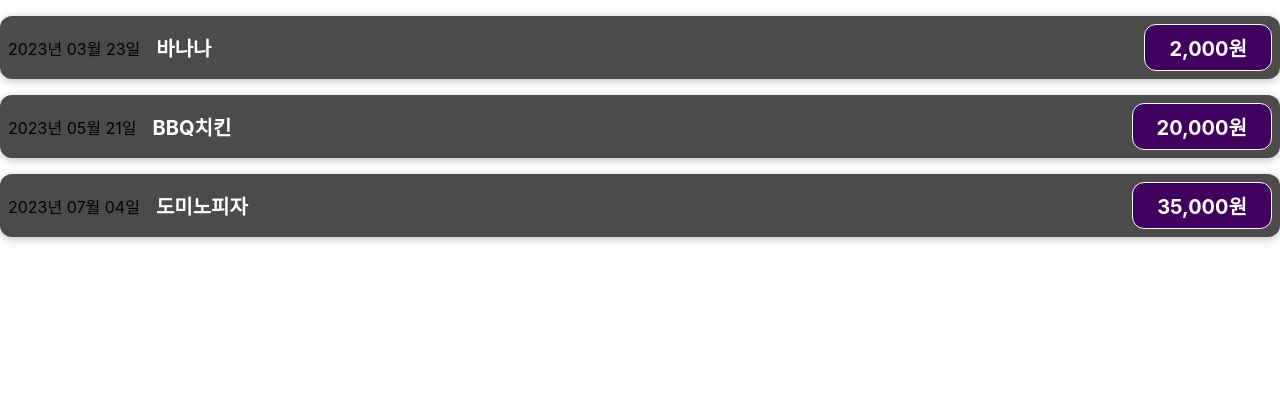
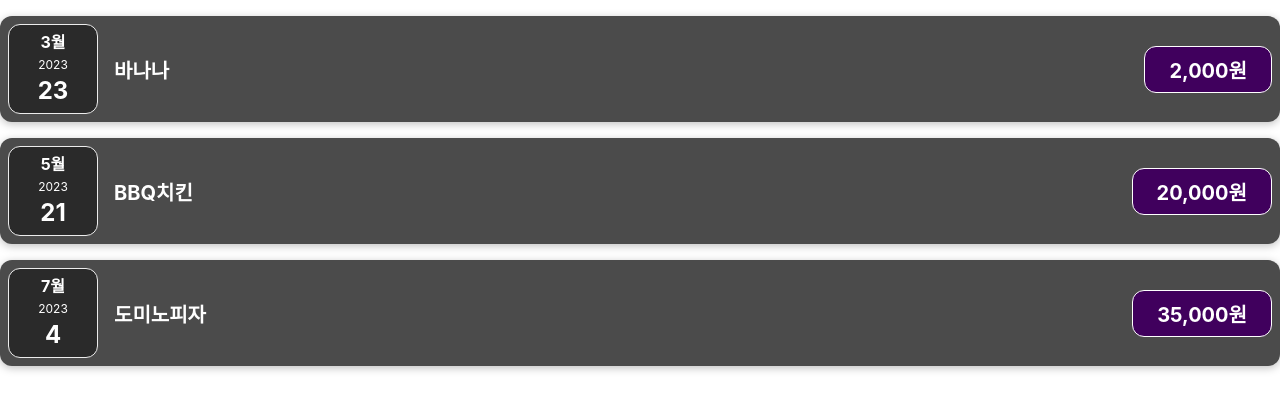
Before and after one commit to Yeom-SeungBin/react-basic-study202405, a React (Create React App) app: page / in a window 1280 px wide. Shown: the top 410 px of the page. Built offline with nearby package versions, Linux system fonts and the light colour scheme; the HTML template or start-up script is replaced by a standard one.

Commit message:
4. 컴포넌트 분할하기

```diff
--- a/package.json
+++ b/package.json
@@ -38,7 +38,10 @@
   "devDependencies": {
     "@eslint/js": "^9.1.1",
     "eslint": "^8.57.0",
+    "eslint-config-prettier": "^9.1.0",
+    "eslint-plugin-prettier": "^5.1.3",
     "eslint-plugin-react": "^7.34.1",
-    "globals": "^15.1.0"
+    "globals": "^15.1.0",
+    "prettier": "^3.2.5"
   }
 }
--- a/src/App.js
+++ b/src/App.js
@@ -1,6 +1,7 @@
 import './App.css';
 import React from 'react';
 import ExpenseItem from './components/ExpenseItem';
+import Expenses from './components/Expenses';
 
 function App() {
 
@@ -9,25 +10,23 @@
     {
       title: '바나나',
       price: 2000,
-      date: new Date(2023, 3, 23),
+      date: new Date(2023, 3 - 1, 23),
     },
     {
       title: 'BBQ치킨',
       price: 20000,
-      date: new Date(2023, 5, 21),
+      date: new Date(2023, 5 - 1, 21),
     },
     {
       title: '도미노피자',
       price: 35000,
-      date: new Date(2023, 7, 4),
+      date: new Date(2023, 7 - 1, 4),
     },
   ];
 
   return (
     <>
-      <ExpenseItem title={expenses[0].title} price={expenses[0].price} date={expenses[0].date} />
-      <ExpenseItem title={expenses[1].title} price={expenses[1].price} date={expenses[1].date} />
-      <ExpenseItem title={expenses[2].title} price={expenses[2].price} date={expenses[2].date} />
+      <Expenses items={expenses} />
     </>
   );
 }
--- /dev/null
+++ b/src/components/ExpenseDate.css
@@ -0,0 +1,30 @@
+.expense-date {
+   display: flex;
+   flex-direction: column;
+   width: 5.5rem;
+   height: 5.5rem;
+   border: 1px solid #ececec;
+   background-color: #2a2a2a;
+   color: white;
+   border-radius: 12px;
+   align-items: center;
+   justify-content: center;
+ }
+
+ .expense-date div {
+   margin-bottom: 0.25rem;
+ }
+
+ .expense-date__month {
+   font-size: 1rem;
+   font-weight: bold;
+ }
+
+ .expense-date__year {
+   font-size: 0.75rem;
+ }
+
+ .expense-date__day {
+   font-size: 1.5rem;
+   font-weight: bold;
+ }
--- /dev/null
+++ b/src/components/ExpenseDate.js
@@ -0,0 +1,18 @@
+import React from 'react'
+import './ExpenseDate.css'
+
+const ExpenseDate = ({date}) => {
+   const year = date.getFullYear();
+   const month = date.toLocaleString('ko-KR', { month: 'long' });
+   const day = date.getDate();
+
+  return (
+      <div className='expense-date'>
+      <div className='expense-date__month'>{month}</div>
+      <div className='expense-date__year'>{year}</div>
+      <div className='expense-date__day'>{day}</div>
+    </div>
+  )
+}
+
+export default ExpenseDate
--- a/src/components/ExpenseItem.js
+++ b/src/components/ExpenseItem.js
@@ -1,28 +1,14 @@
 import React from 'react';
 import './ExpenseItem.css';
+import ExpenseDate from './ExpenseDate';
 
 const ExpenseItems = ({title, price, date}) => {
-
-  // 한자리 수를 두자리로 변환해주는 함수
-  const make2digit = (text) => {
-    return text.toString().padStart(2, '0');
-  }
-
-  // 날짜 포맷팅 변환 함수 정의
-  const makeFormattedDate = () => {
-    const year = date.getFullYear();
-    const month = date.getMonth();
-    const day = date.getDate();
-
-    return `${year}년 ${make2digit(month)}월 ${make2digit(day)}일`;
-  }
-
   // 숫자를 화폐 표기법으로 바꾸기
   const formattedPrice = new Intl.NumberFormat('ko-KR').format(price);
 
   return (
     <div className='expense-item'>
-      <div>{makeFormattedDate()}</div>
+      <ExpenseDate date={date} />
       <div className='expense-item__description'>
         <h2>{title}</h2>
         <div className='expense-item__price'>{formattedPrice}원</div>
--- /dev/null
+++ b/src/components/Expenses.js
@@ -0,0 +1,14 @@
+import React from 'react'
+import ExpenseItem from './ExpenseItem';
+
+const Expenses = ({items: expenses}) => {
+  return (
+   <div>
+   <ExpenseItem title={expenses[0].title} price={expenses[0].price} date={expenses[0].date} />
+   <ExpenseItem title={expenses[1].title} price={expenses[1].price} date={expenses[1].date} />
+   <ExpenseItem title={expenses[2].title} price={expenses[2].price} date={expenses[2].date} />
+   </div>
+  )
+}
+
+export default Expenses
```
Also changed, not shown: 2 other files (tests, documents, lock files or other folders).
